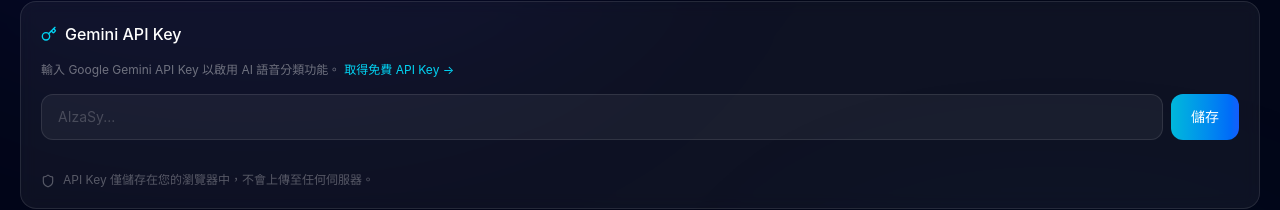
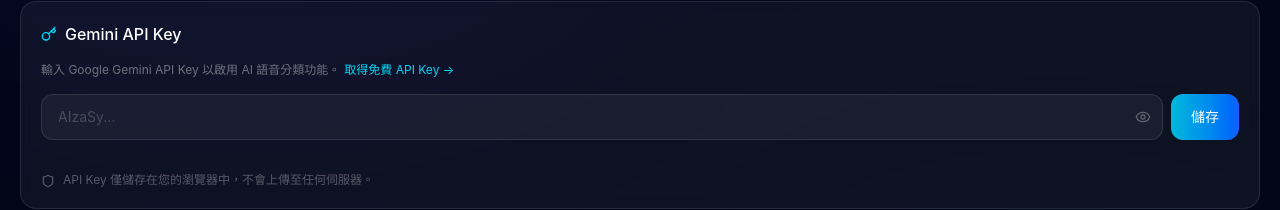
Before and after one commit to qscf11-png/ai-expense-tracker, a React (Vite) app: page / in a window 1280 px wide. Both pictures are taken after a click on the button "設定". Shown: the part 277-487 px from the top of the page. Built offline with nearby package versions, Linux system fonts and the light colour scheme; no server answers.

Commit message:
API Key 新增顯示/隱藏切換按鈕

```diff
--- a/src/components/Settings.jsx
+++ b/src/components/Settings.jsx
@@ -1,5 +1,5 @@
 import { useState, useEffect } from 'react';
-import { Key, Download, Upload, Trash2, CheckCircle2, XCircle, Shield, LogOut, LogIn, Cloud, Smartphone } from 'lucide-react';
+import { Key, Download, Upload, Trash2, CheckCircle2, XCircle, Shield, LogOut, LogIn, Cloud, Smartphone, Eye, EyeOff } from 'lucide-react';
 import { validateApiKey } from '../services/gemini';
 import { exportData, importData, clearAllData } from '../services/db';
 import { signInWithGoogle, logOut } from '../services/auth';
@@ -13,6 +13,7 @@
     const [showConfirmClear, setShowConfirmClear] = useState(false);
     const [message, setMessage] = useState('');
     const [loginLoading, setLoginLoading] = useState(false);
+    const [showKey, setShowKey] = useState(false);
 
     // 載入已儲存的 API Key
     useEffect(() => {
@@ -191,13 +192,22 @@
                     </a>
                 </p>
                 <div className="flex gap-2">
-                    <input
-                        type="password"
-                        value={apiKey}
-                        onChange={(e) => { setApiKey(e.target.value); setKeyStatus('idle'); }}
-                        placeholder="AIzaSy..."
-                        className="flex-1 bg-white/5 border border-white/10 rounded-xl px-4 py-3 text-white text-sm placeholder:text-white/20 focus:outline-none focus:border-cyan-500/50 transition-colors"
-                    />
+                    <div className="flex-1 relative">
+                        <input
+                            type={showKey ? 'text' : 'password'}
+                            value={apiKey}
+                            onChange={(e) => { setApiKey(e.target.value); setKeyStatus('idle'); }}
+                            placeholder="AIzaSy..."
+                            className="w-full bg-white/5 border border-white/10 rounded-xl px-4 py-3 pr-10 text-white text-sm placeholder:text-white/20 focus:outline-none focus:border-cyan-500/50 transition-colors"
+                        />
+                        <button
+                            type="button"
+                            onClick={() => setShowKey(!showKey)}
+                            className="absolute right-3 top-1/2 -translate-y-1/2 text-white/30 hover:text-white/60 transition-colors"
+                        >
+                            {showKey ? <EyeOff className="w-4 h-4" /> : <Eye className="w-4 h-4" />}
+                        </button>
+                    </div>
                     <button
                         onClick={handleSaveKey}
                         disabled={keyStatus === 'checking'}
```
